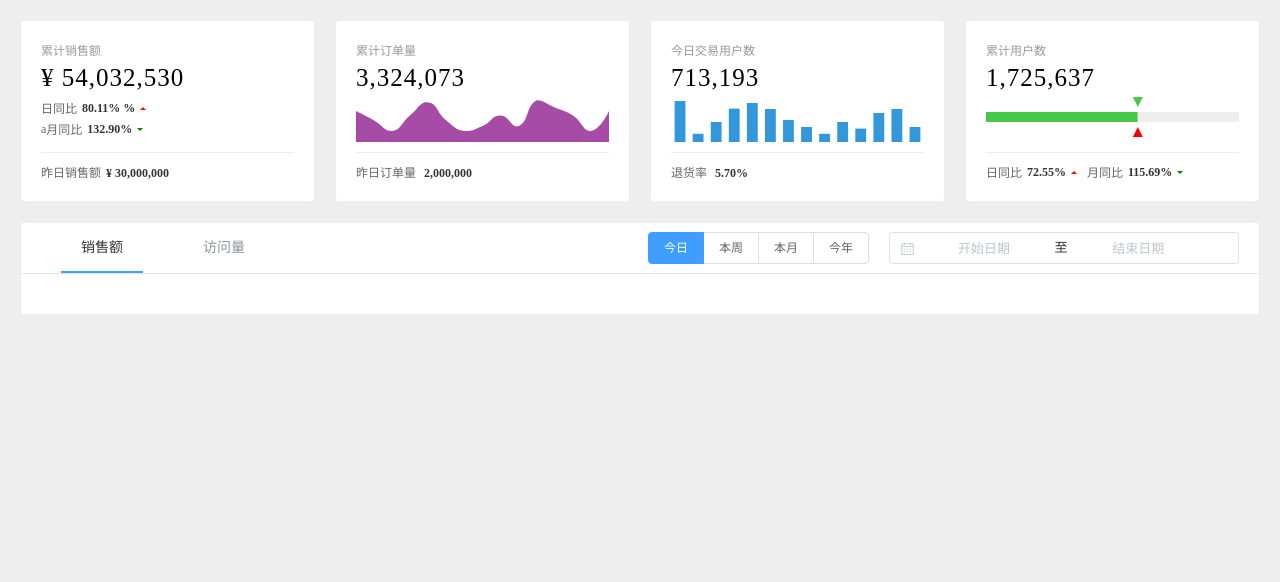
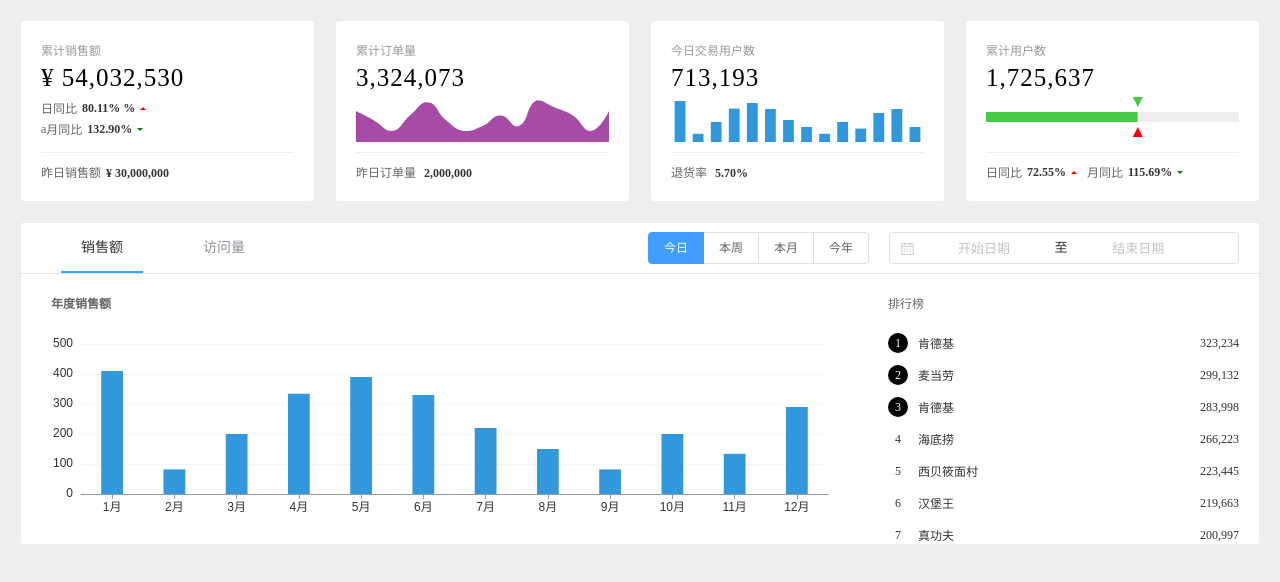
Before and after one commit to ynzy/data_visual_project, a Vue app in the folder data-report/: page /#/ in a window 1280 px wide. Shown: the top 582 px of the page. Built offline with nearby package versions, Linux system fonts and the light colour scheme.

Commit message:
feat(model:all): 年度销售额组件

```diff
--- a/data-report/src/components/SaleView/index.vue
+++ b/data-report/src/components/SaleView/index.vue
@@ -1,7 +1,7 @@
-<!--  -->
+<!-- 年度销售额组件 -->
 <template>
   <div class="sales-view">
-    <el-card shadow="hover">
+    <el-card shadow="hover" :body-style="{padding:0}">
       <template v-slot:header>
         <div class="menu-wrapper">
           <el-menu
@@ -34,7 +34,25 @@
          </div>
         </div>
       </template>
+      <template>
+        <div class="sales-view-chart-wrapper">
+          <v-chart :options="chartOptions"/>
+          <div class="sales-view-list">
+            <div class="sales-view-title">排行榜</div>
+            <div class="list-item-wrapper">
+              <div class="list-item" v-for="item in rankData" :key="item.no">
+                <!--              <div class="list-item-no" :class="+item.no <= 3 ? 'top-no' : ''">{{item.no}}</div>-->
+                <div
+                  :class="['list-item-no', +item.no <=3 ? 'top-no' : '']"
+                >{{item.no}}</div>
+                <div class="list-item-name">{{item.name}}</div>
+                <div class="list-item-money">{{item.money}}</div>
+            </div>
 
+            </div>
+          </div>
+        </div>
+      </template>
     </el-card>
   </div>
 </template>
@@ -74,6 +92,70 @@ export default {
           }
         }]
       },
+      chartOptions:{
+        title: {
+          text: '年度销售额',
+          textStyle:{
+            fontSize: 12,
+            color: '#666'
+          },
+          left:25,
+          top:20
+        },
+        xAxis: {
+          type: 'category',
+          data: ["1月", "2月", "3月", "4月", "5月", "6月", "7月", "8月", "9月", "10月", "11月", "12月"],
+          axisTick: {
+            alignWithLabel: true, // 短横线和图表中间对齐
+            lineStyle: {
+              color: '#999'
+            }
+          },
+          axisLine: {
+            lineStyle: {
+              color: '#999'
+            }
+          },
+          axisLabel: {
+            color: '#333'
+          }
+        },
+        yAxis: {
+          axisLine:{
+            show: false
+          },
+          axisTick:{
+            show: false
+          },
+          splitLine:{ //分割线
+            lineStyle:{
+              type: 'dotted',
+              color: '#eee'
+            }
+          }
+        },
+        series:[{
+          type: 'bar',
+          barWidth: '35%',
+          data: [410, 82, 200, 334, 390, 330, 220, 150, 82, 200, 134, 290, 330, 150]
+        }],
+        color: ['#3398db'],
+        grid:{
+          top:70,
+          left:60,
+          right:60,
+          bottom:50
+        }
+      },
+      rankData:[
+          {no: 1, name: "肯德基", money: "323,234"},
+          {no: 2, name: "麦当劳", money: "299,132"},
+          {no: 3, name: "肯德基", money: "283,998"},
+          {no: 4, name: "海底捞", money: "266,223"},
+          {no: 5, name: "西贝筱面村", money: "223,445"},
+          {no: 6, name: "汉堡王", money: "219,663"},
+          {no: 7, name: "真功夫", money: "200,997"}
+        ]
     }
   },
   methods: {
@@ -112,6 +194,68 @@ export default {
       }
     }
   }
+  .sales-view-chart-wrapper {
+    display: flex;
+    height: 270px;
+
+    .echarts {
+      flex: 0 0 70%;
+      width: 70%;
+      height: 100%;
+    }
+
+    .sales-view-list {
+      flex: 1;
+      width: 100%;
+      height: 100%;
+      overflow: hidden;
+
+      .sales-view-title {
+        margin-top: 20px;
+        font-size: 12px;
+        color: #666;
+        font-weight: 500;
+      }
+
+      .list-item-wrapper {
+        margin-top: 15px;
+
+        .list-item {
+          display: flex;
+          align-items: center;
+          font-size: 12px;
+          height: 20px;
+          padding: 6px 20px 6px 0;
+
+          .list-item-no {
+            display: flex;
+            align-items: center;
+            justify-content: center;
+            width: 20px;
+            height: 20px;
+            color: #333;
+
+            &.top-no {
+              background: #000;
+              border-radius: 50%;
+              color: #fff;
+              font-weight: 500;
+            }
+          }
+
+          .list-item-name {
+            margin-left: 10px;
+            color: #333;
+          }
+
+          .list-item-money {
+            flex: 1;
+            text-align: right;
+          }
+        }
+      }
+    }
+  }
 }
 
 </style>
```
Also changed, not shown: data-report/src/assets/css/style.css (deleted).
